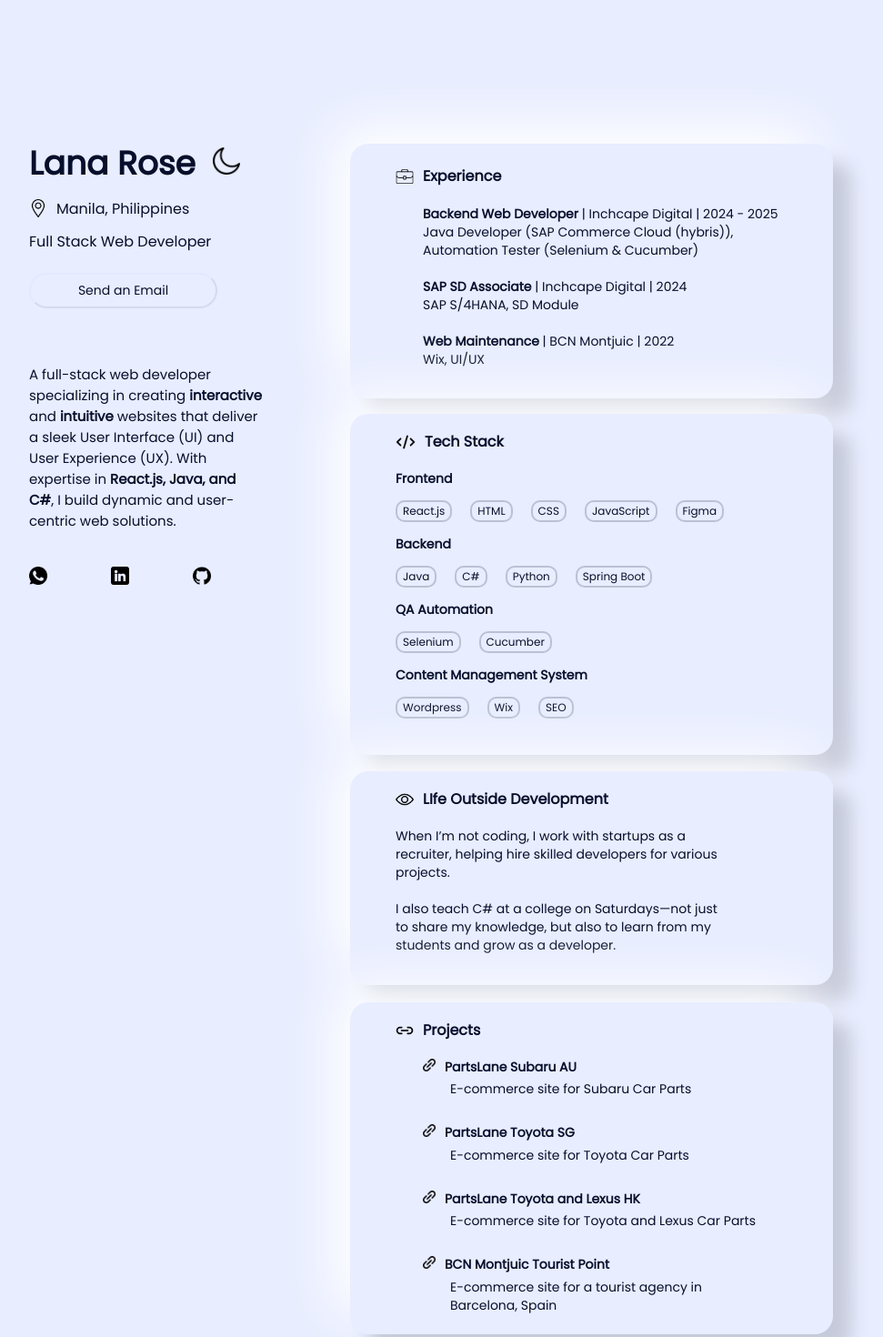
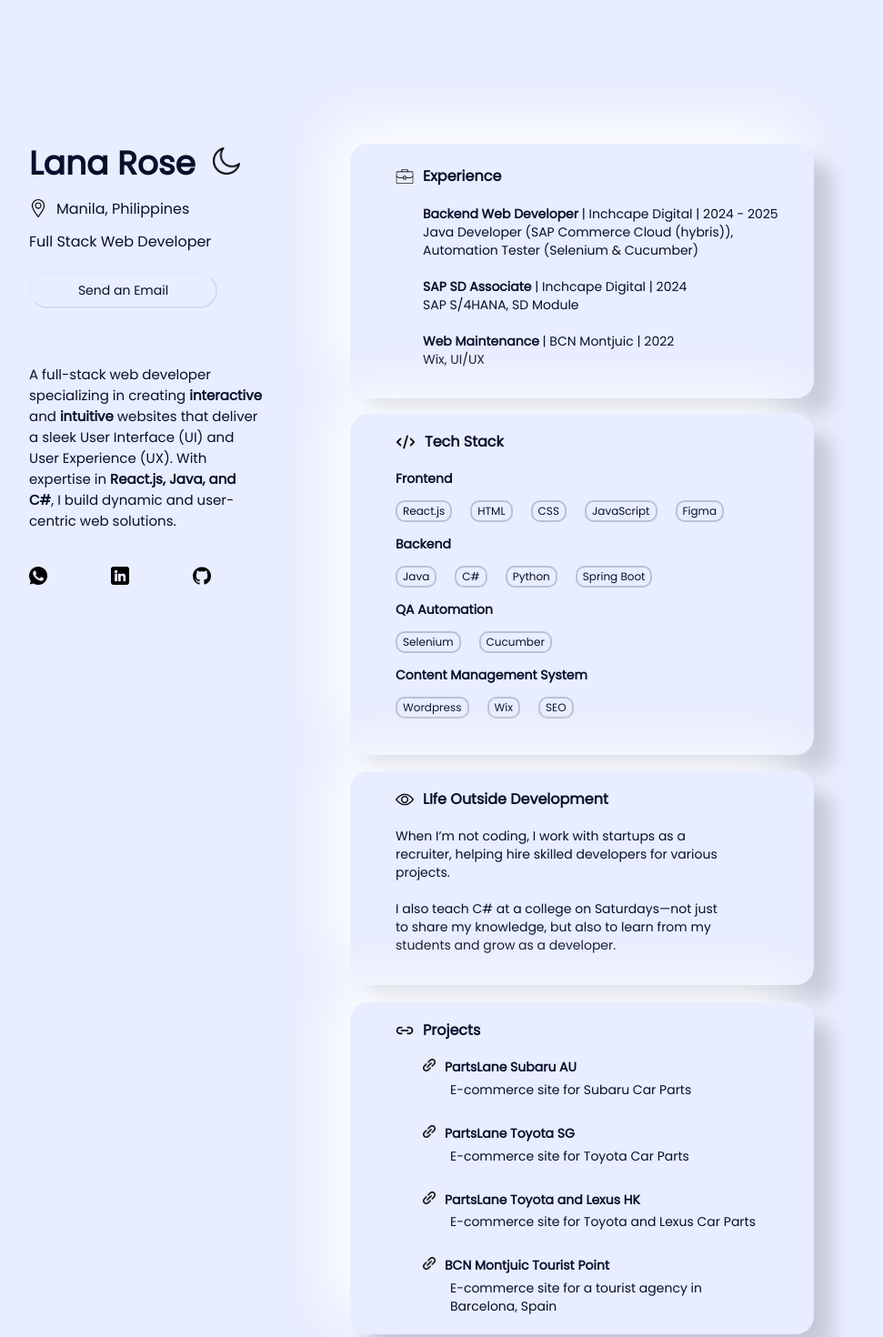
Before and after one commit to lanarosedg/About, a React (Vite) app: page / in a window 1280 px wide. Shown: the top 1470 px of the page at 91% size, without its empty margins (184-1155 px from the left). Built offline with nearby package versions, Linux system fonts and the light colour scheme.

Commit message:
Changed the container's width

```diff
--- a/src/index.css
+++ b/src/index.css
@@ -145,9 +145,8 @@
   padding-left: 50px;
   box-shadow:  20px 20px 20px #c5c9d9,
   -20px -20px 60px #ffffff;
-
   border-radius: 20px;
-  width: 481px;
+  width: 460px;
   height: 280px;
   line-height: 20px;
   gap: 1px;
@@ -178,7 +177,7 @@
   box-shadow:  20px 20px 20px #c5c9d9,
   -20px -20px 60px #ffffff;
   border-radius: 20px;
-  width: 481px;
+  width: 460px;
   height: 360px;
   line-height: 20px;
   gap: 10px;
@@ -240,9 +239,8 @@
   padding-top: 15px;
   box-shadow:  20px 20px 20px #c5c9d9,
   -20px -20px 60px #ffffff;
-
   border-radius: 20px;
-  width: 481px;
+  width: 460px;
   height: 220px;
   line-height: 20px;
   gap: 10px;
@@ -266,9 +264,8 @@
   padding-top: 15px;
   box-shadow:  20px 20px 20px #c5c9d9,
   -20px -20px 60px #ffffff;
-
   border-radius: 20px;
-  width: 481px;
+  width: 460px;
   height: 350px;
   line-height: 20px;
   gap: 10px;
```
